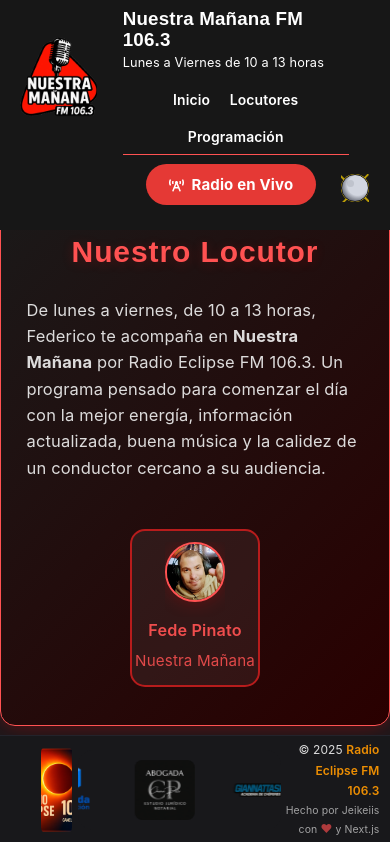
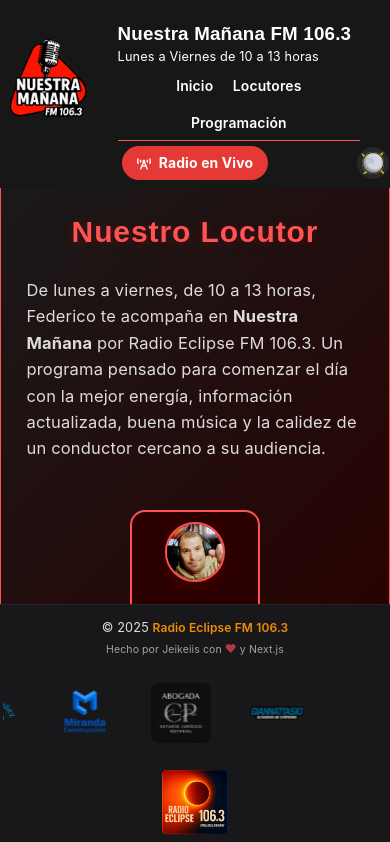
Before and after one commit to Jeikeiis/Nuestra.M-Radio.Eclipse, a Next.js app: page / in a window 390 px wide. Shown: the top 842 px of the page. Built offline with nearby package versions, Linux system fonts and the light colour scheme; no server answers.

Commit message:
Checkpoint 10.6

```diff
--- a/src/app/globals.css
+++ b/src/app/globals.css
@@ -61,7 +61,8 @@ html {
 *, *::before, *::after { box-sizing: inherit; }
 body, html {
   margin: 0; padding: 0;
-  width: 100%; max-width: 100vw;
+  width: 100%;
+  max-width: 100%;
   min-height: 100vh;
   overflow-x: hidden !important;
   padding-bottom: 110px;
@@ -167,27 +168,21 @@ body {
   }
 }
 @media (max-width: 640px) {
-  html, body {
+  html, body, #__next, .app-root, .main-content, section, header, footer, .card, .main-section, .locutores-section, .eventos-section, .contacto-section, .podcasts-section {
     width: 100% !important;
     min-width: 0 !important;
-    max-width: 100vw !important;
+    max-width: 100% !important;
     overflow-x: hidden !important;
+    box-sizing: border-box !important;
+    margin: 0 !important;
+    padding-left: 0 !important;
+    padding-right: 0 !important;
   }
-  .main-content,
-  .card,
-  .programacion-section,
-  .locutores-section,
-  .eventos-section,
-  .contacto-section,
-  .podcasts-section,
-  .main-section {
-    width: 100% !important;
+  * {
+    max-width: 100% !important;
     min-width: 0 !important;
-    max-width: 100vw !important;
     box-sizing: border-box !important;
     overflow-x: hidden !important;
-    padding-left: 0 !important;
-    padding-right: 0 !important;
   }
 }
 
@@ -281,8 +276,22 @@ body {
   .contacto-section,
   .podcasts-section,
   .main-section {
-    padding-left: 2.5rem;
-    padding-right: 2.5rem;
+    padding-left: 0.7rem !important;
+    padding-right: 0.7rem !important;
+    padding-top: 1.2rem !important;
+    padding-bottom: 1.2rem !important;
+    max-width: 100vw !important;
+    width: 100vw !important;
+    overflow-x: hidden !important;
+    overflow-y: auto !important;
+  }
+  .section-desc-main {
+    max-width: 98vw;
+    padding-left: 0.2rem;
+    padding-right: 0.2rem;
+    box-sizing: border-box;
+    overflow-x: hidden;
+    overflow-y: visible;
   }
 }
 
@@ -316,12 +325,26 @@ body {
   text-align: center;
 }
 
+.section-desc-main {
+  font-size: 1.1rem;
+  color: var(--foreground);
+  text-align: left;
+  margin-bottom: 2rem;
+  max-width: 36rem;
+  line-height: 1.6;
+  opacity: 0.92;
+  margin-left: auto;
+  margin-right: auto;
+  white-space: normal !important;
+  word-break: break-word;
+}
+
 .locutores-desc-main,
 .eventos-desc-main,
 .contacto-desc-main,
 .clasicos-desc-main {
   font-size: 1.1rem;
-  color: var(--color-foreground, var(--foreground));
+  color: var(--foreground);
   text-align: left;
   margin-bottom: 2rem;
   max-width: 36rem;
@@ -482,3 +505,34 @@ html.dark .noticia-contenedor .noticia-titulo {
   white-space: nowrap;
   border: 0;
 }
+header, .app-header {
+  width: 100% !important;
+  min-width: 0 !important;
+  max-width: 100% !important;
+  overflow-x: hidden !important;
+  box-sizing: border-box !important;
+  display: flex;
+  align-items: center;
+  justify-content: space-between;
+  padding-left: 0.5rem;
+  padding-right: 0.5rem;
+}
+
+.theme-toggle-btn {
+  flex-shrink: 0;
+  min-width: 48px;
+  max-width: 48px;
+  box-sizing: border-box;
+  overflow: visible;
+}
+
+@media (max-width: 640px) {
+  header, .app-header {
+    padding-left: 0.2rem !important;
+    padding-right: 0.2rem !important;
+  }
+  .theme-toggle-btn {
+    min-width: 40px;
+    max-width: 40px;
+  }
+}
--- a/src/components/AppFooter.css
+++ b/src/components/AppFooter.css
@@ -29,6 +29,7 @@
   gap: 0.5rem; /* reducido */
   margin: 0 auto;
   padding: 0 0;
+  flex-wrap: wrap;
 }
 
 .footer-logo {
@@ -45,6 +46,21 @@
   background: transparent;
   border: none;
   display: block;
+  max-width: 90vw;
+  height: auto;
+  min-width: 60px;
+  max-height: 90px;
+  object-fit: contain;
+  object-position: center;
+}
+@media (max-width: 600px) {
+  .footer-logo img {
+    width: 70px;
+    height: auto;
+    max-width: 40vw;
+    max-height: 70px;
+    margin-left: 0.5rem;
+  }
 }
 
 .footer-sponsors {
@@ -143,61 +159,47 @@
     border-top-width: 1px;
   }
   .footer-content {
-    flex-direction: row;
+    flex-direction: column;
     align-items: center;
-    justify-content: space-between;
-    gap: 0.2rem;
-    padding: 0 0.2rem;
+    justify-content: center;
+    gap: 0.5rem;
+    padding: 0.5rem 0.2rem 0.2rem 0.2rem;
     width: 100%;
     max-width: 100vw;
   }
+  .footer-credits {
+    align-items: center;
+    text-align: center;
+    width: 100%;
+    margin-bottom: 0.2rem;
+    margin-top: 0;
+    padding: 0;
+  }
+  .footer-sponsors {
+    justify-content: center;
+    width: 100%;
+    margin: 0.2rem 0;
+    padding: 0;
+  }
+  .sponsors-carousel-outer {
+    max-width: 80vw;
+    min-width: 0;
+    margin: 0 auto;
+    padding: 0;
+  }
   .footer-logo {
-    margin-bottom: 0;
+    justify-content: center;
+    width: 100%;
+    margin: 0.2rem 0 0 0;
     padding: 0;
   }
   .footer-logo img {
-    width: 90px;
-    height: 90px;
-    margin: 0 0.2rem 0 0;
-    margin-left: 2rem;
-  }
-  .footer-sponsors {
-    margin: 0;
-    padding: 0;
-    width: auto;
-    min-width: 0;
-    flex-direction: row;
-  }
-  .sponsors-carousel-outer {
+    display: block;
+    margin: 0 auto;
+    width: 70px;
+    height: auto;
     max-width: 40vw;
-    min-width: 0;
-    padding: 0;
-    margin: 0;
-  }
-  .footer-sponsor-img {
-    width: 18px;
-    height: 18px;
-    margin: 0 2px;
-  }
-  .footer-credits {
-    align-items: flex-end;
-    text-align: right;
-    font-size: 0.8rem;
-    gap: 0.05rem;
-    margin-top: 0;
-    width: auto;
-    padding: 0;
-  }
-  .footer-madeby {
-    font-size: 0.7rem;
-    margin-top: 0;
-  }
-  .footer-stats {
-    font-size: 0.8rem !important;
-    margin-top: 0 !important;
-  }
-  .footer-link {
-    font-size: 0.8rem;
+    max-height: 70px;
   }
 }
 
--- a/src/components/AppFooter.tsx
+++ b/src/components/AppFooter.tsx
@@ -6,18 +6,6 @@ export default function AppFooter() {
   return (
     <footer className="app-footer">
       <div className="footer-content">
-        <div className="footer-logo">
-          <Image
-            src="/RadioEclipse2.0.webp"
-            alt="Radio Eclipse 106.3"
-            width={160}
-            height={160}
-            priority
-          />
-        </div>
-        <div className="footer-sponsors">
-          <SponsorsCarousel />
-        </div>
         <div className="footer-credits">
           <span>
             © {new Date().getFullYear()}{" "}
@@ -35,6 +23,18 @@ export default function AppFooter() {
             <span className="footer-heart">♥</span> y Next.js
           </span>
         </div>
+        <div className="footer-sponsors">
+          <SponsorsCarousel />
+        </div>
+        <div className="footer-logo">
+          <Image
+            src="/RadioEclipse2.0.webp"
+            alt="Radio Eclipse 106.3"
+            width={160}
+            height={160}
+            priority
+          />
+        </div>
       </div>
     </footer>
   );
--- a/src/components/AppHeader.css
+++ b/src/components/AppHeader.css
@@ -8,16 +8,22 @@
   display: flex;
   align-items: center;
   justify-content: space-between;
-  padding: 0 1rem;
+  padding: 1rem 1rem 0 1rem;
   position: fixed;
   top: 0; left: 0;
   z-index: 100;
   transition: background 0.15s, color 0.15s;
   margin-bottom: 0.5rem;
+  overflow-y: hidden; /* Evita scroll vertical */
 }
 
 @media (max-width: 900px) { .app-header { padding: 0 0.5rem; min-height: 38px; } }
-@media (max-width: 640px) { .app-header { padding: 0 0.25rem; min-height: 32px; } }
+@media (max-width: 640px) {
+  .app-header {
+    padding: 1rem 0.25rem 0 0.25rem !important;
+    min-height: 32px;
+  }
+}
 
 .app-header-inner {
   max-width: 1120px;
@@ -26,6 +32,7 @@
   flex-direction: column;
   gap: 0.5rem;
   padding: 0.5rem;
+  overflow-y: hidden; /* Evita scroll vertical interno */
 }
 @media (min-width: 640px) {
   .app-header-inner {
@@ -38,9 +45,11 @@
 }
 @media (max-width: 640px) {
   .app-header-inner {
-    padding-left: 0.5rem;
-    padding-right: 0.5rem;
-    margin-bottom: 0.7rem;
+    margin: 0.5rem 0.5rem 0.5rem 0.5rem !important;
+    border-radius: 0.7rem;
+    background: inherit;
+    padding: 0 !important;
+    gap: 0.2rem !important;
   }
 }
 
@@ -95,7 +104,7 @@
 @media (min-width: 1024px) { .app-header-title { font-size: 2rem; } }
 @media (max-width: 640px) {
   .app-header-title, .app-header-subtitle {
-    max-width: 100vw;
+    max-width: 100% !important;
     overflow: hidden;
     text-overflow: ellipsis;
     white-space: normal;
@@ -126,16 +135,16 @@
   gap: 0.5rem;
   width: auto;
   margin-top: 0;
-  overflow: visible !important;
+  overflow: hidden; /* Evita scroll vertical y horizontal */
+  box-sizing: border-box;
 }
 @media (max-width: 640px) {
   .app-header-actions {
-    flex-direction: row;
-    width: auto;
-    justify-content: flex-end;
-    margin-top: 0;
-    gap: 0.5rem;
-    overflow: visible !important;
+    width: 100%;
+    justify-content: center !important;
+    gap: 0.1rem !important;
+    padding: 0 !important;
+    position: relative;
   }
 }
 
@@ -153,31 +162,67 @@
 }
 .app-header-radio-btn:hover { background: #b71c1c !important; }
 @media (min-width: 640px) { .app-header-radio-btn { margin-bottom: 0; } }
+@media (max-width: 640px) {
+  .app-header-radio-btn {
+    display: block;
+    margin: 0 auto !important;
+    position: relative;
+    z-index: 2;
+    font-size: 0.93rem !important;
+    padding: 0.35rem 1rem !important;
+    margin-bottom: 0 !important;
+  }
+}
 
 .app-header-theme-toggle {
   margin-left: 0.5rem;
   margin-top: 0;
-  overflow: visible !important;
-  max-width: none !important;
-  max-height: none !important;
-  width: auto !important;
-  height: auto !important;
+  overflow: hidden;
+  max-width: 48px;
+  max-height: 48px;
+  width: 48px;
+  height: 48px;
   display: flex;
   align-items: center;
   justify-content: center;
+  box-sizing: border-box;
+  border-radius: 50%;
+  background: rgba(255,255,255,0.07); /* Sutil para destacar el área */
+}
+.app-header-theme-toggle > * {
+  width: 100%;
+  height: 100%;
+  object-fit: contain;
+  display: block;
+  border-radius: 50%;
 }
 @media (min-width: 640px) {
-  .app-header-theme-toggle { margin-left: 1rem; margin-top: 0; }
+  .app-header-theme-toggle {
+    margin-left: 1rem;
+    margin-top: 0;
+    max-width: 48px;
+    max-height: 48px;
+    width: 48px;
+    height: 48px;
+    overflow: visible;
+    background: rgba(255,255,255,0.10);
+    padding: 0;
+  }
 }
 @media (max-width: 640px) {
   .app-header-theme-toggle {
-    margin-left: 0.5rem;
-    margin-top: 0;
-    overflow: visible !important;
-    max-width: none !important;
-    max-height: none !important;
-    width: auto !important;
-    height: auto !important;
+    position: absolute;
+    right: 0.1rem;
+    top: 50%;
+    transform: translateY(-50%);
+    margin: 0 !important;
+    max-width: 32px !important;
+    max-height: 32px !important;
+    width: 32px !important;
+    height: 32px !important;
+    margin-left: 0.1rem !important;
+    margin-right: 0 !important;
+    padding: 0 !important;
   }
 }
 
@@ -242,8 +287,48 @@
   }
 }
 @media (max-width: 640px) {
-  .app-header-info {
-    align-items: stretch;
+  .app-header,
+  .app-header-inner,
+  .main-section,
+  .card,
+  .locutores-section,
+  .eventos-section,
+  .contacto-section,
+  .podcasts-section {
+    width: 100% !important;
+    max-width: 100% !important;
+    min-width: 0 !important;
+    box-sizing: border-box !important;
+    padding-left: 0 !important;
+    padding-right: 0 !important;
+    margin-left: 0 !important;
+    margin-right: 0 !important;
+  }
+  .app-header-theme-toggle {
+    position: absolute;
+    right: 0.1rem;
+    top: 50%;
+    transform: translateY(-50%);
+    margin: 0 !important;
+    max-width: 32px !important;
+    max-height: 32px !important;
+    width: 32px !important;
+    height: 32px !important;
+    margin-left: 0.1rem !important;
+    margin-right: 0 !important;
+    padding: 0 !important;
+  }
+  .app-header-actions {
+    width: 100%;
+    justify-content: center !important;
+    gap: 0.1rem !important;
+    padding: 0 !important;
+    position: relative;
+  }
+  .app-header-title, .app-header-subtitle {
+    max-width: 100% !important;
+    padding: 0 !important;
+    margin: 0 !important;
   }
   .app-header-nav {
     justify-content: center;
--- a/src/components/ClasicosDelRecuerdoSection.css
+++ b/src/components/ClasicosDelRecuerdoSection.css
@@ -4,8 +4,8 @@
   border: 2px solid var(--section-border);
   border-radius: 16px;
   background: var(--section-bg);
+  color: var(--foreground);
   text-align: center;
-  color: var(--foreground);
   box-shadow: var(--section-shadow);
   max-width: 480px;
   margin-left: auto;
@@ -30,7 +30,7 @@
 
 .clasicos-desc-main {
   font-size: 1.1rem;
-  color: var(--primary);
+  color: var(--foreground);
   text-align: left;
   margin-bottom: 2rem;
   max-width: 36rem;
@@ -38,6 +38,8 @@
   opacity: 0.92;
   margin-left: auto;
   margin-right: auto;
+  white-space: normal !important;
+  word-break: break-word;
 }
 
 @media (max-width: 640px) {
--- a/src/components/LocutoresSection.css
+++ b/src/components/LocutoresSection.css
@@ -25,9 +25,9 @@
 }
 
 .locutores-profile {
-  background: rgba(255,255,255,0.06);
+  background: var(--section-bg-contrast, rgba(255,255,255,0.06));
   border-radius: 1rem;
-  border: 2px solid var(--color-accent-dark, #b71c1c);
+  border: 2px solid var(--section-border);
   display: flex;
   flex-direction: column;
   align-items: center;
@@ -37,11 +37,11 @@
   cursor: pointer;
   position: relative;
   overflow: hidden;
-  color: var(--color-foreground);
+  color: var(--foreground) !important;
 }
 .locutores-profile:hover {
-  border-color: var(--primary, #ff0000);
-  background: rgba(255,255,255,0.12);
+  border-color: var(--primary);
+  background: var(--section-bg);
 }
 
 /* Imagen de locutor */
@@ -62,7 +62,7 @@
 .locutores-name {
   font-size: 1.08rem;
   font-weight: 600;
-  color: var(--primary, #ff0000);
+  color: var(--section-title) !important;
   text-align: center;
   letter-spacing: 0.01em;
   opacity: 0.93;
@@ -70,13 +70,29 @@
 }
 .locutores-programa {
   font-size: 1.01rem;
-  color: var(--color-foreground);
+  color: var(--foreground) !important;
   text-align: center;
   opacity: 0.85;
   margin-bottom: 0.1rem;
 }
+.section-desc-main, .clasicos-desc-main, .locutores-desc-main {
+  font-size: 1.1rem;
+  color: var(--foreground);
+  text-align: left;
+  margin-bottom: 2rem;
+  max-width: 36rem;
+  line-height: 1.6;
+  opacity: 0.92;
+  margin-left: auto;
+  margin-right: auto;
+  white-space: normal !important;
+  word-break: break-word;
+}
 
 .locutores-section {
+  background: var(--section-bg) !important;
+  color: var(--foreground) !important;
+  border: 2.5px solid var(--section-border);
   overflow: visible !important;
 }
 .locutores-title, .locutores-desc-main {
--- a/src/components/ProgramacionSection.css
+++ b/src/components/ProgramacionSection.css
@@ -1,21 +1,28 @@
 :root {
-  --program-bg: #f9fafb;
-  --program-item-bg: #fff;
-  --program-border: #b71c1c;
-  --program-border-hover: #ff0000;
-  --program-title: #23272f;
-  --program-text: #23272f;
-  --program-modal-bg: #fff;
+  /* Paleta base */
+  --background: #fff;
+  --foreground: #171717;
+  --primary: #e53935;
+  --primary-dark: #b71c1c;
+  --section-bg: linear-gradient(120deg, #fff0f0cc 0%, #ffeaea99 60%, #ffe3e399 100%);
+  --section-bg-contrast: #fff6f6cc;
+  --section-title: #e53935;
+  --section-shadow: 0 6px 32px 0 rgba(255,0,0,0.07);
+  --section-border: #ff6f60;
+  /* Otras variables globales */
 }
 
-html.dark {
-  --program-bg: #23272f;
-  --program-item-bg: #262b34;
-  --program-border: #b71c1c;
-  --program-border-hover: #ff0000;
-  --program-title: #fff;
-  --program-text: #fff;
-  --program-modal-bg: #1e2026;
+.dark, html.dark {
+  --background: #18181b;
+  --foreground: #ededed;
+  --primary: #ff5252;
+  --primary-dark: #b71c1c;
+  --section-bg: linear-gradient(135deg, #1a1a1a 0%, #2a0000 100%);
+  --section-bg-contrast: #2a0000;
+  --section-title: #ff5252;
+  --section-shadow: 0 8px 32px 0 rgba(255,0,0,0.18), 0 1.5px 8px 0 rgba(255,0,0,0.10);
+  --section-border: #ff5252;
+  /* Otras variables globales */
 }
 
 .programacion-section {
@@ -28,7 +35,7 @@ html.dark {
   align-items: center !important;
   position: relative;
   overflow: hidden !important;
-  color: var(--section-title) !important;
+  color: var(--foreground) !important;
   box-shadow: var(--section-shadow) !important;
   transition: background 0.2s, border-color 0.2s, box-shadow 0.2s !important;
   max-width: 90rem !important;
@@ -59,7 +66,7 @@ html.dark {
 }
 
 .programacion-title {
-  color: var(--primary, #ff0000);
+  color: var(--section-title);
   font-size: 2rem;
   font-weight: 800;
   letter-spacing: 0.03em;
@@ -117,7 +124,7 @@ html.dark {
 }
 
 .programacion-text {
-  color: var(--program-text);
+  color: var(--foreground) !important;
   font-size: 1.08rem;
   font-weight: 500;
   letter-spacing: 0.01em;
@@ -152,7 +159,7 @@ html.dark {
 
 .noticia-titulo {
   font-weight: 800;
-  color: var(--program-title);
+  color: var(--section-title);
   font-size: 1.23rem;
   margin-bottom: 0.08rem;
   text-decoration: none;
@@ -166,6 +173,7 @@ html.dark {
 .noticia-titulo-text { display: inline; }
 
 .noticia-meta {
+  color: var(--foreground) !important;
   display: flex;
   flex-wrap: wrap;
   gap: 0.7rem;
@@ -175,12 +183,23 @@ html.dark {
   margin-bottom: 0.1rem;
 }
 
-.noticia-fuente { color: #b71c1c; font-weight: 600; display: flex; align-items: center; gap: 0.2rem; }
-.noticia-fecha { color: #888; display: flex; align-items: center; gap: 0.2rem; }
+.noticia-fuente {
+  color: var(--primary, #b71c1c) !important;
+  font-weight: 600;
+  display: flex;
+  align-items: center;
+  gap: 0.2rem;
+}
+.noticia-fecha {
+  color: var(--foreground) !important;
+  display: flex;
+  align-items: center;
+  gap: 0.2rem;
+}
 
 .noticia-description {
   background: var(--program-item-bg, #fff);
-  color: var(--program-text, #23272f);
+  color: var(--foreground) !important;
   border: none;
   border-radius: 0.7em;
   padding: 1em;
@@ -198,11 +217,11 @@ html.dark {
 /* Noticias y enlaces adaptativos solo para sección programación */
 .noticia-contenedor a,
 .noticia-contenedor .noticia-titulo {
-  color: var(--program-title, var(--section-title, #fff)) !important;
+  color: var(--section-title) !important;
 }
 html.dark .noticia-contenedor a,
 html.dark .noticia-contenedor .noticia-titulo {
-  color: #fff !important;
+  color: var(--section-title) !important;
 }
 
 /* Animación sutil solo para programación */
@@ -329,7 +348,7 @@ html.dark .noticia-contenedor .noticia-titulo {
   border-radius: 1.2rem;
   box-shadow: 0 8px 32px 0 rgba(31, 38, 135, 0.13);
   border: 1.5px solid var(--program-border, #b71c1c);
-  color: var(--program-text, #23272f);
+  color: var(--foreground);
   padding: 2.5rem 2rem 2rem 2rem;
   transition: box-shadow 0.2s, background 0.2s, color 0.2s;
   max-width: 95vw;
@@ -359,7 +378,7 @@ html.dark .noticia-contenedor .noticia-titulo {
 
 html.dark .programacion-modal-content {
   background: var(--program-modal-bg, #1e2026);
-  color: var(--program-text, #fff);
+  color: var(--foreground);
   border: 1.5px solid var(--program-border, #b71c1c);
 }
 html.dark .noticia-contenedor {
@@ -368,7 +387,7 @@ html.dark .noticia-contenedor {
 }
 html.dark .noticia-description {
   background: var(--program-item-bg, #262b34);
-  color: var(--program-text, #fff);
+  color: var(--foreground);
 }
 
 @keyframes modalIn {
--- a/src/components/ThemeToggle.css
+++ b/src/components/ThemeToggle.css
@@ -36,15 +36,22 @@
   justify-content: center;
   border-radius: 50%;
   transition: background 0.3s;
+  padding: 0;
+  position: relative;
+  overflow: hidden;
 }
 .theme-toggle-btn:hover {
   background: rgba(253, 122, 0, 0.08);
 }
-.icon-sun-moon {
-  position: relative;
-  width: 28px;
-  height: 28px;
+.icon-sun-moon, .eclipse-container {
+  position: absolute;
+  left: 50%;
+  top: 50%;
+  transform: translate(-50%, -50%);
+  width: 80%;
+  height: 80%;
   display: block;
+  pointer-events: none;
 }
 .eclipse-container {
   position: relative;
@@ -100,8 +107,8 @@
   opacity: 0.7;
   z-index: 2;
   transition: opacity 0.5s;
-  /* Elimina animación de rayos */
-  /* animation: ray-flicker 4s infinite alternate; */
+  /* Ajuste para que no sobresalga del botón */
+  /* Antes: translate(12px, -1px) */
 }
 @keyframes ray-flicker {
   0% { opacity: 0.7; }
@@ -116,7 +123,9 @@
   /* box-shadow: 0 2px 10px 0 #0005; */
   border: 1.5px solid var(--themetoggle-moon-border);
   z-index: 3;
-  transform: translate(8px, 0) scale(0.9);
+  /* Eliminar desplazamiento que causa corte */
+  /* transform: translate(8px, 0) scale(0.9); */
+  transform: scale(0.9);
   transition: background 0.5s, /* box-shadow 0.5s, */ transform 0.7s cubic-bezier(.77,0,.18,1.01);
   overflow: visible;
 }
@@ -167,5 +176,33 @@
 }
 
 @media (max-width: 640px) {
-  /* No se requieren reglas destructivas aquí */
+  .theme-toggle-btn {
+    width: 36px !important;
+    height: 36px !important;
+    min-width: 36px !important;
+    max-width: 36px !important;
+    padding: 0 !important;
+  }
+  .icon-sun-moon, .eclipse-container {
+    width: 22px !important;
+    height: 22px !important;
+    min-width: 22px !important;
+    min-height: 22px !important;
+    max-width: 22px !important;
+    max-height: 22px !important;
+  }
+  .eclipse-sun, .eclipse-moon, .eclipse-moon-halo {
+    width: 22px !important;
+    height: 22px !important;
+    min-width: 22px !important;
+    min-height: 22px !important;
+    max-width: 22px !important;
+    max-height: 22px !important;
+  }
+  .eclipse-ray {
+    width: 6px !important;
+    height: 1.5px !important;
+    /* Ajuste para que no sobresalga */
+    transform-origin: left center !important;
+  }
 }
--- a/src/components/ThemeToggle.tsx
+++ b/src/components/ThemeToggle.tsx
@@ -25,9 +25,8 @@ export default function ThemeToggle() {
 
   return (
     <button
-      className={`theme-toggle-btn px-4 py-2 rounded font-semibold transition-all
-      bg-transparent hover:bg-gray-100 dark:bg-transparent dark:hover:bg-orange-900 w-[48px] h-[48px] flex items-center justify-center shadow-none`}
-      onClick={() => setDarkMode((v: boolean) => !v)}
+      className="theme-toggle-btn"
+      onClick={() => setDarkMode(!darkMode)}
       aria-label="Cambiar modo claro/oscuro"
     >
       <span className="icon-sun-moon" aria-hidden="true">
@@ -42,7 +41,7 @@ export default function ThemeToggle() {
               key={i}
               className="eclipse-ray"
               style={{
-                transform: `rotate(${i * 45}deg) translate(12px, -1px)`,
+                transform: `rotate(${i * 45}deg) translate(9px, -1px)`,
               }}
             />
           ))}
```
Also changed, not shown: src/components/ContactoSection.css (+9 -5 lines), src/components/EventosSection.css (+5 -4 lines), src/components/PodcastsSection.css (+9 -8 lines).
